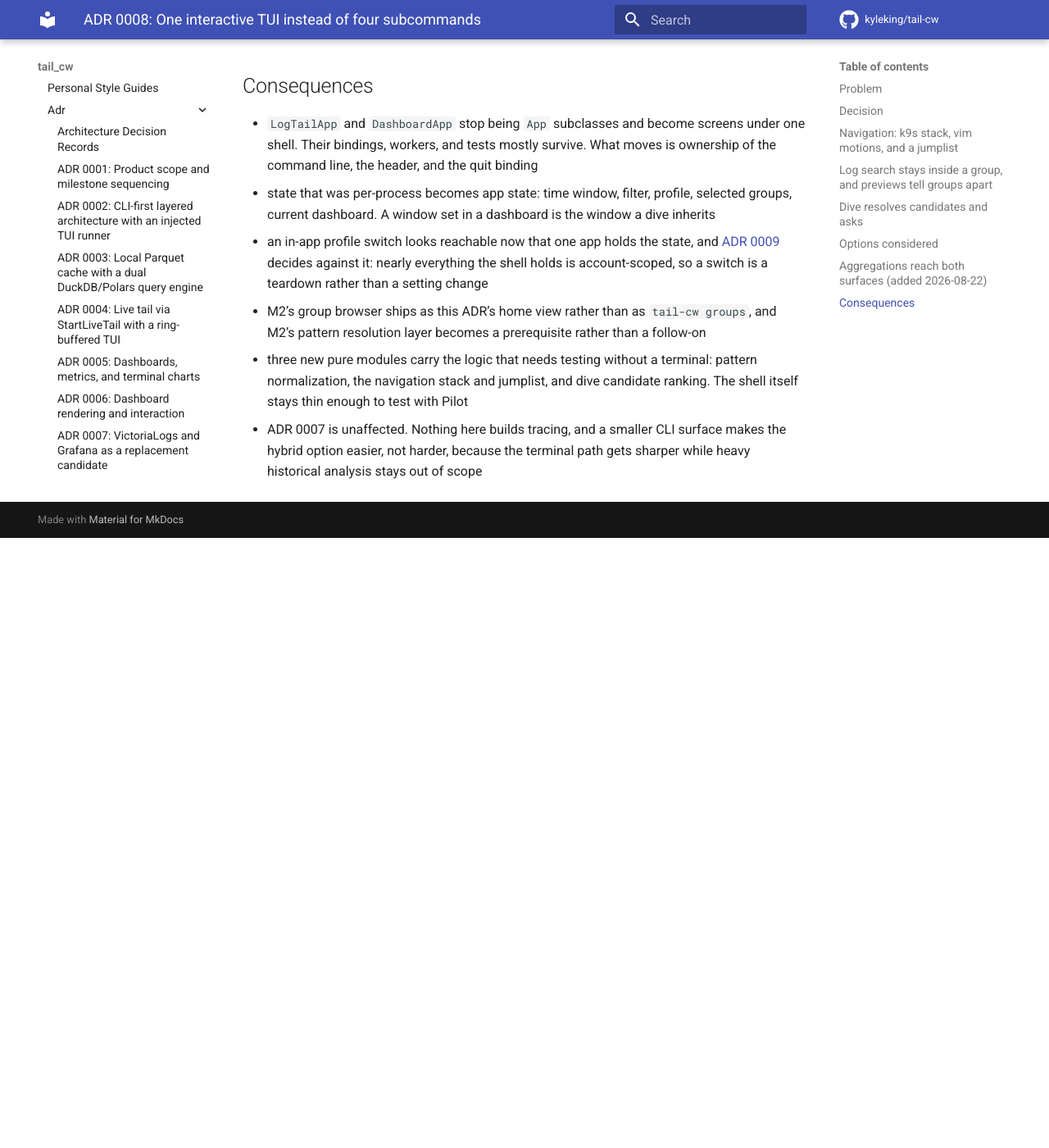
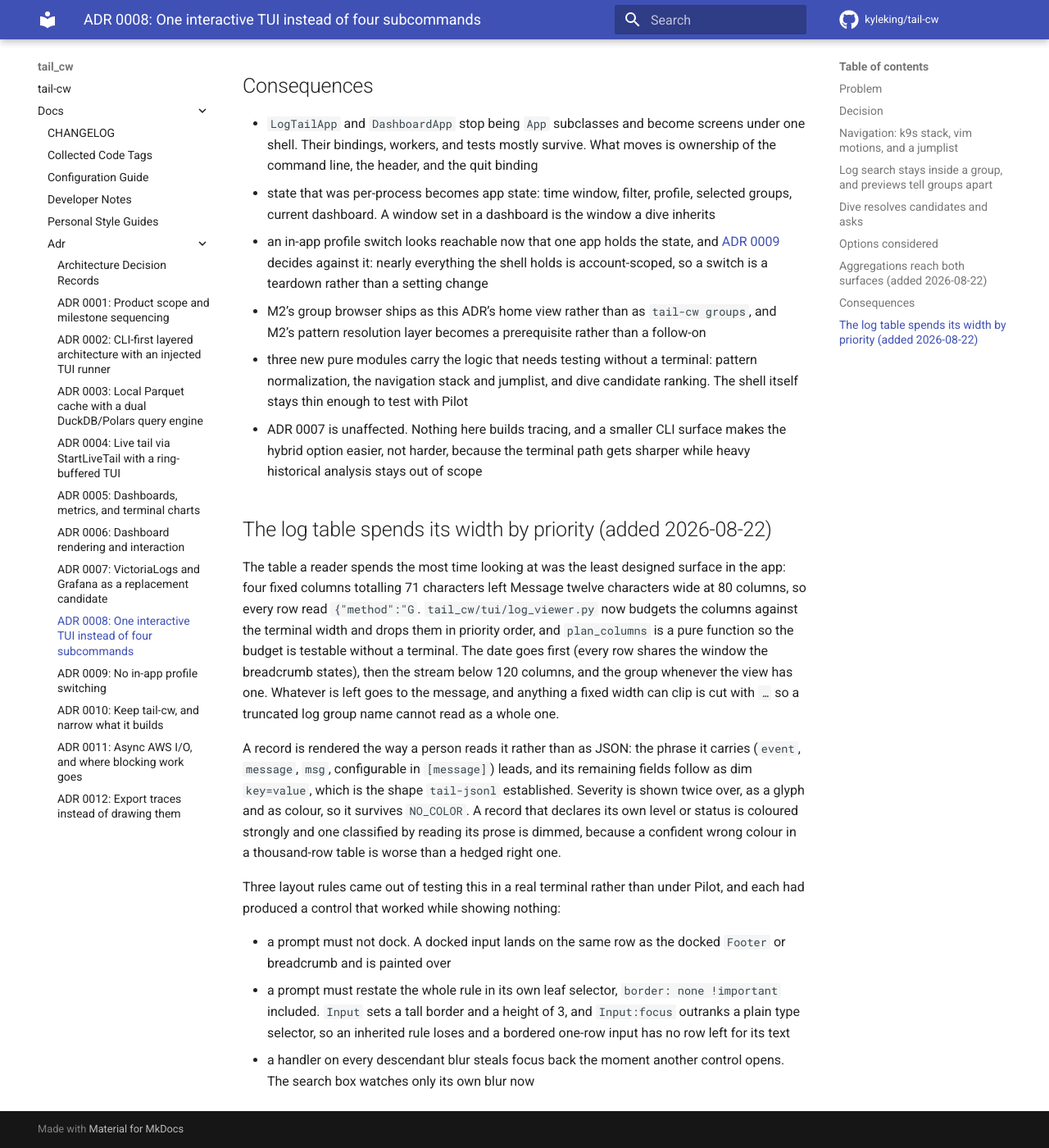
Before and after one commit to KyleKing/tail-cw, an MkDocs documentation site: the page built from docs/docs/adr/0008-single-interactive-tui.md, in a window 1280 px wide and 1400 px high, scrolled down 4501 px. Shown: the whole window at 82% size. Built offline with MkDocs 1.6.1 and Material for MkDocs 9.7.7, drawn with Linux system fonts in a browser that asks for light colours; comment, search, counter and statistics services are not loaded; before the commit the page ends 5157 px from its top, so only the background shows below that.

Commit message:
docs: record what the last five roadmap items measured

```diff
--- a/docs/docs/adr/0008-single-interactive-tui.md
+++ b/docs/docs/adr/0008-single-interactive-tui.md
@@ -212,3 +212,41 @@
 - ADR 0007 is unaffected. Nothing here builds tracing, and a smaller CLI surface makes the
     hybrid option easier, not harder, because the terminal path gets sharper while heavy
     historical analysis stays out of scope
+
+## The log table spends its width by priority (added 2026-08-22)
+
+The table a reader spends the most time looking at was the least designed surface in the
+app: four fixed columns totalling 71 characters left Message twelve characters wide at
+80
+columns, so every row read `{"method":"G`.
+`tail_cw/tui/log_viewer.py` now budgets the columns against the terminal width and drops
+them in priority order, and `plan_columns` is a pure function so the budget is testable
+without a terminal.
+The date goes first (every row shares the window the breadcrumb states), then the stream
+below 120 columns, and the group whenever the view has one.
+Whatever is left goes to the message, and anything a fixed width can clip is cut with
+`…`
+so a truncated log group name cannot read as a whole one.
+
+A record is rendered the way a person reads it rather than as JSON: the phrase it
+carries
+(`event`, `message`, `msg`, configurable in `[message]`) leads, and its remaining fields
+follow as dim `key=value`, which is the shape `tail-jsonl` established.
+Severity is shown twice over, as a glyph and as colour, so it survives `NO_COLOR`.
+A record that declares its own level or status is coloured strongly and one classified
+by
+reading its prose is dimmed, because a confident wrong colour in a thousand-row table is
+worse than a hedged right one.
+
+Three layout rules came out of testing this in a real terminal rather than under Pilot,
+and each had produced a control that worked while showing nothing:
+
+- a prompt must not dock. A docked input lands on the same row as the docked `Footer` or
+    breadcrumb and is painted over
+- a prompt must restate the whole rule in its own leaf selector, `border: none !important`
+    included.
+    `Input` sets a tall border and a height of 3, and `Input:focus` outranks a
+    plain type selector, so an inherited rule loses and a bordered one-row input has no row
+    left for its text
+- a handler on every descendant blur steals focus back the moment another control opens.
+    The search box watches only its own blur now
```
Also changed, not shown: AGENTS.local.md (+18 -0 lines), plans/roadmap-2026-07.md (+59 -96 lines).
